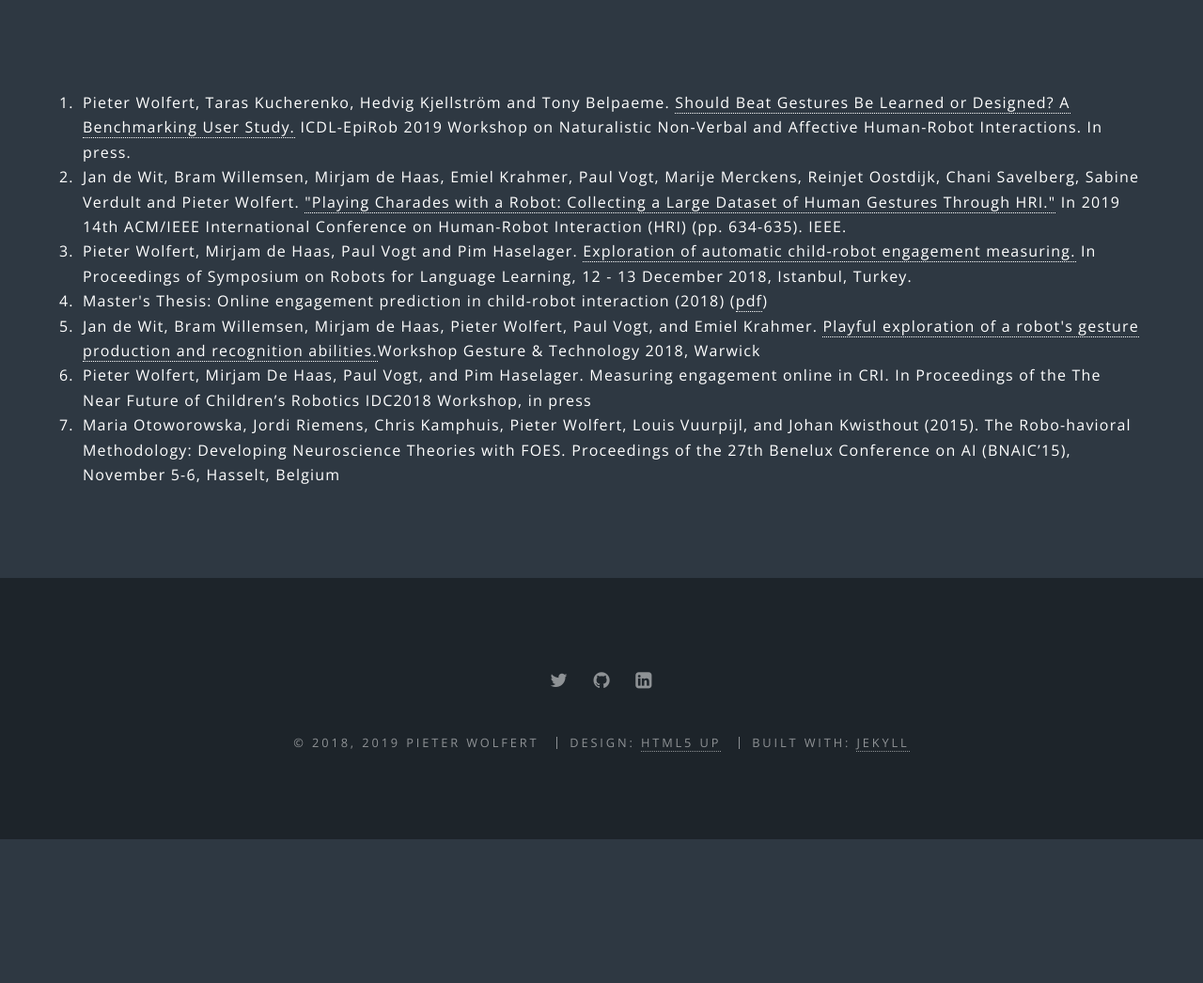
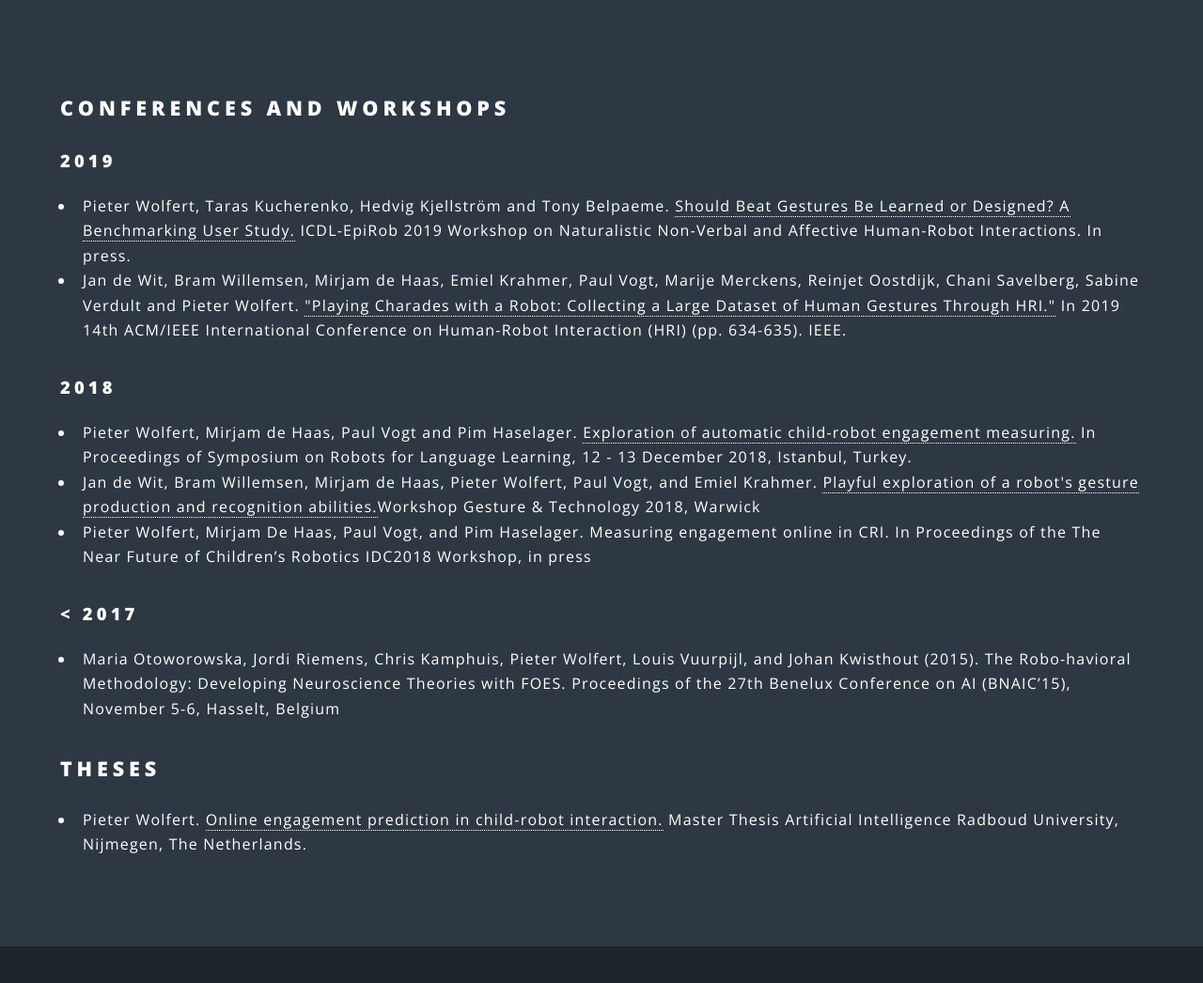
Before and after one commit to pieterwolfert/website-source, a Jekyll site: the page built from publications.html, in a window 1280 px wide and 1400 px high. Shown: the part 335-1381 px from the top of the window at 94% size. Built offline with Jekyll 4.4.1, drawn with Linux system fonts in a browser that asks for light colours.

Commit message:
updated publications

```diff
--- a/publications.html
+++ b/publications.html
@@ -2,13 +2,23 @@
 layout: page
 title: Publications
 ---
-
-		<ol >
+<h2>Conferences and Workshops</h2>
+	<h3>2019</h3>
+		<ul >
 	  <li>Pieter Wolfert, Taras Kucherenko, Hedvig Kjellström and Tony Belpaeme. <a href="https://pieterwolfert.com/files/epirob_camera_final.pdf">Should Beat Gestures Be Learned or Designed? A Benchmarking User Study.</a> ICDL-EpiRob 2019 Workshop on Naturalistic Non-Verbal and Affective Human-Robot Interactions. In press. </li>
 		<li>Jan de Wit, Bram Willemsen, Mirjam de Haas, Emiel Krahmer, Paul Vogt, Marije Merckens, Reinjet Oostdijk, Chani Savelberg, Sabine Verdult and Pieter Wolfert. <a href="http://www.l2tor.eu/effe/wp-content/uploads/2019/02/dewitetal-latebreakingHRI.pdf">"Playing Charades with a Robot: Collecting a Large Dataset of Human Gestures Through HRI."</a> In 2019 14th ACM/IEEE International Conference on Human-Robot Interaction (HRI) (pp. 634-635). IEEE.</li>
+	</ul>
+	<h3>2018</h3>
+	<ul>
 		<li>Pieter Wolfert, Mirjam de Haas, Paul Vogt and Pim Haselager. <a href="https://www.pieterwolfert.com/files/l2tor_symposium_istanbul.pdf">Exploration of automatic child-robot engagement measuring.</a> In Proceedings of Symposium on Robots for Language Learning, 12 - 13 December 2018, Istanbul, Turkey. </li>
-		<li>Master's Thesis: Online engagement prediction in child-robot interaction (2018) (<a href="https://pieterwolfert.com/files/thesis.pdf">pdf</a>)</li>
 		<li>Jan de Wit, Bram Willemsen, Mirjam de Haas, Pieter Wolfert, Paul Vogt, and Emiel Krahmer. <a href="https://pieterwolfert.com/files/poster_robot_gesture_study.pdf">Playful exploration of a robot's gesture production and recognition abilities.</a>Workshop Gesture &amp; Technology 2018, Warwick</li>
 		<li>Pieter Wolfert, Mirjam De Haas, Paul Vogt, and Pim Haselager.  Measuring engagement online in CRI. In Proceedings of the The Near Future of Children’s Robotics IDC2018 Workshop, in press</li>
-		<li>Maria Otoworowska, Jordi Riemens, Chris Kamphuis, Pieter Wolfert, Louis Vuurpijl, and Johan Kwisthout (2015). The Robo-havioral Methodology: Developing Neuroscience Theories with FOES. Proceedings of the 27th Benelux Conference on AI (BNAIC’15), November 5-6, Hasselt, Belgium</li>
-	</ol>
+	</ul>
+	<h3>< 2017</h3>
+	<ul>
+	<li>Maria Otoworowska, Jordi Riemens, Chris Kamphuis, Pieter Wolfert, Louis Vuurpijl, and Johan Kwisthout (2015). The Robo-havioral Methodology: Developing Neuroscience Theories with FOES. Proceedings of the 27th Benelux Conference on AI (BNAIC’15), November 5-6, Hasselt, Belgium</li>
+	</ul>
+<h2>Theses</h2>
+	<ul>
+			<li>Pieter Wolfert. <a href="https://pieterwolfert.com/files/thesis.pdf">Online engagement prediction in child-robot interaction.</a> Master Thesis Artificial Intelligence Radboud University, Nijmegen, The Netherlands.</li>
+	</ul>
```
